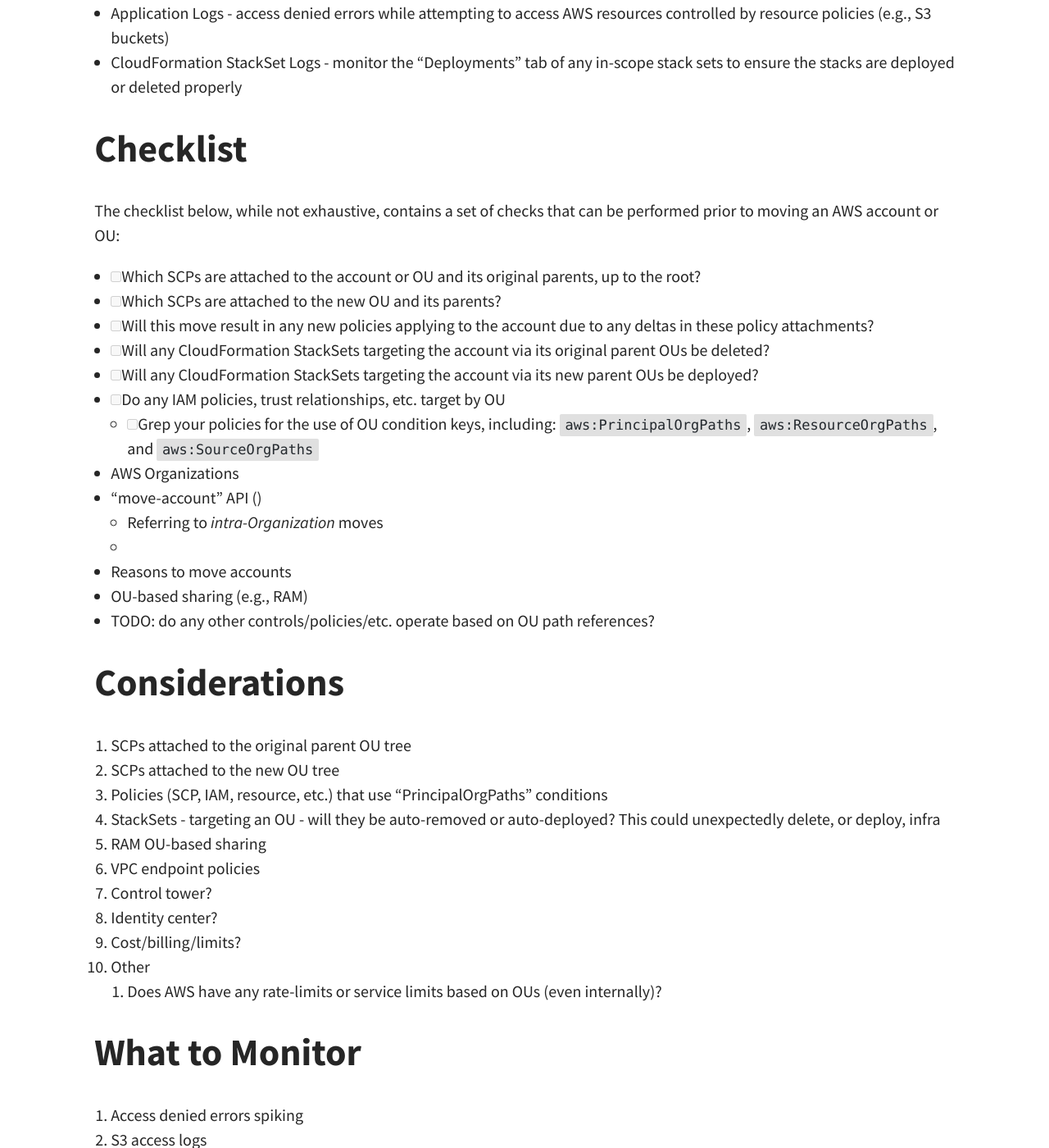
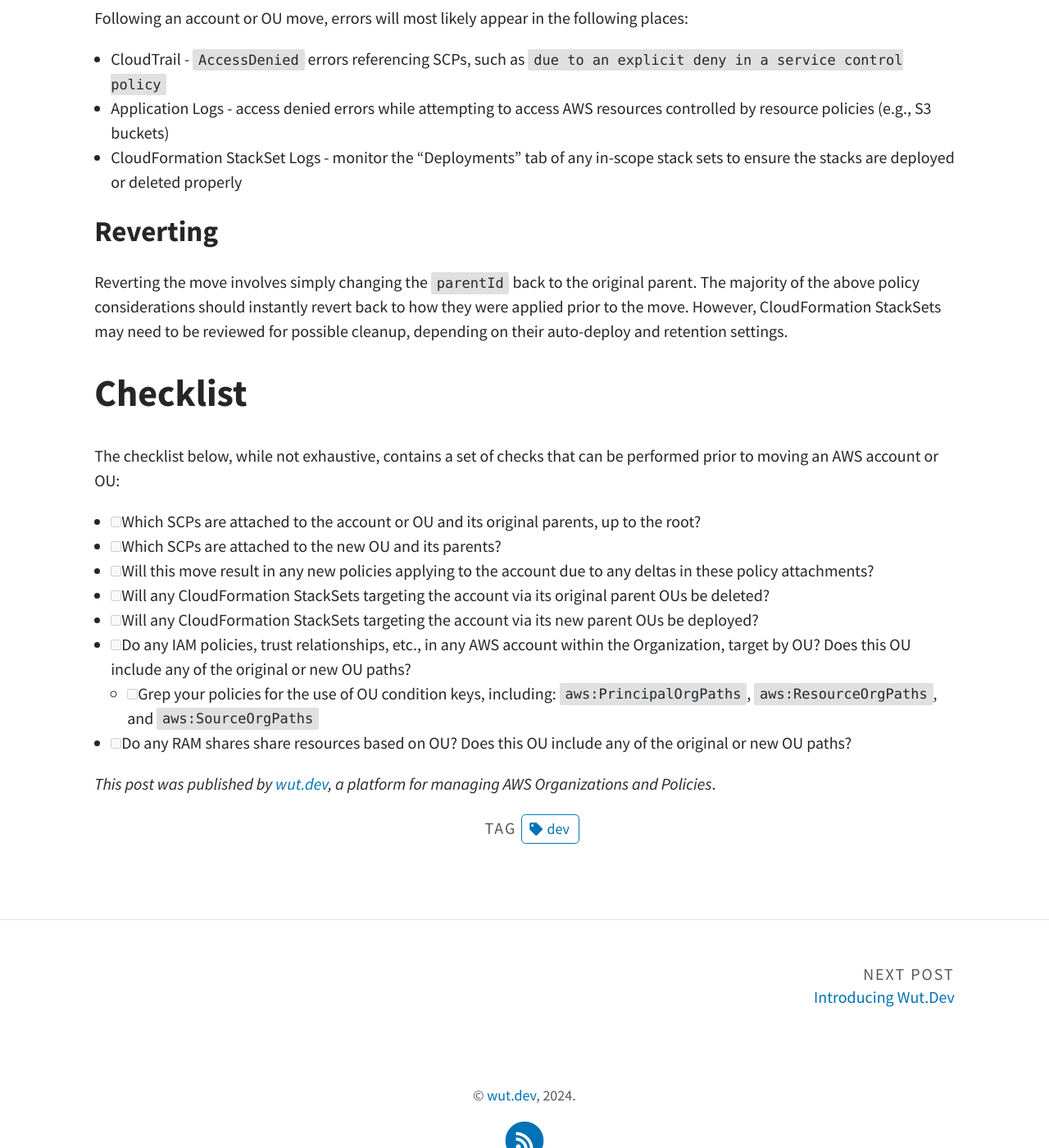
Before and after one commit to wut-dev/blog, a Jekyll site: the page built from _posts/2024-07-05-moving-aws-accounts-within-organizations.md, in a window 1280 px wide and 1400 px high, scrolled down 6655 px. Shown: the whole window at 82% size. Built offline with Jekyll 4.4.1, drawn with Linux system fonts in a browser that asks for light colours; some of the changed text lies outside the part shown.

Commit message:
more details

```diff
--- a/_posts/2024-07-05-moving-aws-accounts-within-organizations.md
+++ b/_posts/2024-07-05-moving-aws-accounts-within-organizations.md
@@ -1,26 +1,27 @@
 ---
 layout: post
-title:  "Moving AWS Accounts Within An Organization"
+title:  "Moving AWS Accounts and OUs Within An Organization - Not So Simple"
 date:   2024-07-05 01:00:00 -0500
-image: assets/img/cover.png
+image: assets/img/move-aws-account.png
 tags: dev
+description: Operational and security considerations when moving AWS accounts and OUs within an Organization
 ---
 
-![Cover Image](/assets/img/cover.png "Cover")
+![Cover Image](/assets/img/move-aws-account.png "Cover")
 
 # Background
 
-AWS Organizations enables the management and organization of AWS accounts via a heirarchy of organizational units (OUs). OUs are essentially directories in a tree structure and accounts can reside in OUs up to five nested levels deep. These OUs also allow for policies (Service Control Policies - SCPs) to be applied to groups of accounts under the OU tree.
+AWS Organizations enables the management and organization of AWS accounts via a hierarchy of organizational units (OUs). OUs are essentially directories in a tree structure and accounts can reside in OUs up to five nested levels deep. These OUs also allow for policies (Service Control Policies - SCPs) to be applied to groups of accounts under the OU tree.
 
 As an example, a company using AWS Organizations may group their accounts under `dev,` `stage,` and `prod` OUs and use those groupings to apply different policies based on the environment type. Alternatively, OUs could reflect the organization of the business, such as "engineering," "security," "finance," and "product" groups. These concepts can even be combined, an an OU tree could look like: `Root > Product > Staging > Account A`.
 
 However they are structured, OUs are not static. They can be renamed, moved, and deleted according to the needs of the business. So to can the accounts under those OUs. There are many reasons why an OU or account may need to be moved, but some common examples include:
 * The account purpose has changed
-* The organization of the company may change, and accounts may need to be moved to accomodate such a re-org
-* The organization matures and begins creating more granular heirarchy for their accounts
+* The organization of the company may change, and accounts may need to be moved to accommodate such a re-org
+* The organization matures and begins creating more granular hierarchy for their accounts
 * Acquisitions (inbound or outbound) of parts of the business may require its infrastructure to be migrated elsewhere
 * Security considerations, such as creating tighter boundaries between OUs using policies
-* Cosmetic reasons, such as restructuring the OU heirarchy to make more sense to developers managing it
+* Cosmetic reasons, such as restructuring the OU hierarchy to make more sense to developers managing it
 
 Note: this post covers moving AWS accounts or OUs _within the same Organization_. For considerations when moving accounts to new Organizations, Houston Hopkins has written a good guide [here](https://gist.github.com/houey/fa1129edb2214f1d278010578ea29c18).
 
@@ -156,7 +157,7 @@
 However, for sensitive accounts, the challenges described above require a bit more investment in operational risk management. There are some steps developers can take to reduce the risk of these changes:
 
 * If possible, consider temporarily applying the SCPs attached to the target OU to the original OU or account to observe potential impacts to the application in a controlled environment
-* While not ideal, you can also consider temporarily moving the account or OU for increasing periods of time while monitoring for `AccessDenied` errors in CloudTrail. For example, you could update the `parent_id` to the new OU for 15 seconds, revert, monitor, update again for 5 minutes, etc. based on your risk tolerance.
+* While not ideal, you can also consider temporarily moving the account or OU for increasing periods of time while monitoring for `AccessDenied` errors in CloudTrail. For example, you could update the `parentId` to the new OU for 15 seconds, revert, monitor, update again for 5 minutes, etc. based on your risk tolerance.
     * Note: this strategy may result in in-scope CloudFormation StackSets being deployed and deleted in rapid succession which could cause other unintended side effects.
 * Consider using the checklist below to manually evaluate the impact of an account/OU move.
 
@@ -168,6 +169,9 @@
 * Application Logs - access denied errors while attempting to access AWS resources controlled by resource policies (e.g., S3 buckets)
 * CloudFormation StackSet Logs - monitor the "Deployments" tab of any in-scope stack sets to ensure the stacks are deployed or deleted properly
 
+## Reverting
+Reverting the move involves simply changing the `parentId` back to the original parent. The majority of the above policy considerations should instantly revert back to how they were applied prior to the move. However, CloudFormation StackSets may need to be reviewed for possible cleanup, depending on their auto-deploy and retention settings.
+
 # Checklist
 
 The checklist below, while not exhaustive, contains a set of checks that can be performed prior to moving an AWS account or OU:
@@ -177,40 +181,9 @@
 - [ ] Will this move result in any new policies applying to the account due to any deltas in these policy attachments?
 - [ ] Will any CloudFormation StackSets targeting the account via its original parent OUs be deleted?
 - [ ] Will any CloudFormation StackSets targeting the account via its new parent OUs be deployed?
-- [ ] Do any IAM policies, trust relationships, etc. target by OU
+- [ ] Do any IAM policies, trust relationships, etc., in any AWS account within the Organization, target by OU? Does this OU include any of the original or new OU paths?
     - [ ] Grep your policies for the use of OU condition keys, including: `aws:PrincipalOrgPaths`, `aws:ResourceOrgPaths`, and `aws:SourceOrgPaths`
+- [ ] Do any RAM shares share resources based on OU? Does this OU include any of the original or new OU paths?
 
 
-* AWS Organizations
-* "move-account" API ()
-    * Referring to _intra-Organization_ moves
-    *
-* Reasons to move accounts
-* OU-based sharing (e.g., RAM)
-* TODO: do any other controls/policies/etc. operate based on OU path references?
-
-# Considerations
-
-1. SCPs attached to the original parent OU tree
-1. SCPs attached to the new OU tree
-1. Policies (SCP, IAM, resource, etc.) that use "PrincipalOrgPaths" conditions
-1. StackSets - targeting an OU - will they be auto-removed or auto-deployed? This could unexpectedly delete, or deploy, infra
-1. RAM OU-based sharing
-1. VPC endpoint policies
-1. Control tower?
-1. Identity center?
-1. Cost/billing/limits?
-1. Other
-    1. Does AWS have any rate-limits or service limits based on OUs (even internally)?
-
-# What to Monitor
-1. Access denied errors spiking
-1. S3 access logs
-1.
-
-# Reverting
-1. Easy to revert via the same "move-account" API call (just swap the parents)
-
-https://docs.aws.amazon.com/ram/latest/userguide/scp.html
-
 _This post was published by [wut.dev](https://wut.dev), a platform for managing AWS Organizations and Policies_.
```
Also changed, not shown: other parts of _posts/2024-07-05-moving-aws-accounts-within-organizations.md (+1 -1 lines), assets/img/move-aws-account.png (added).
